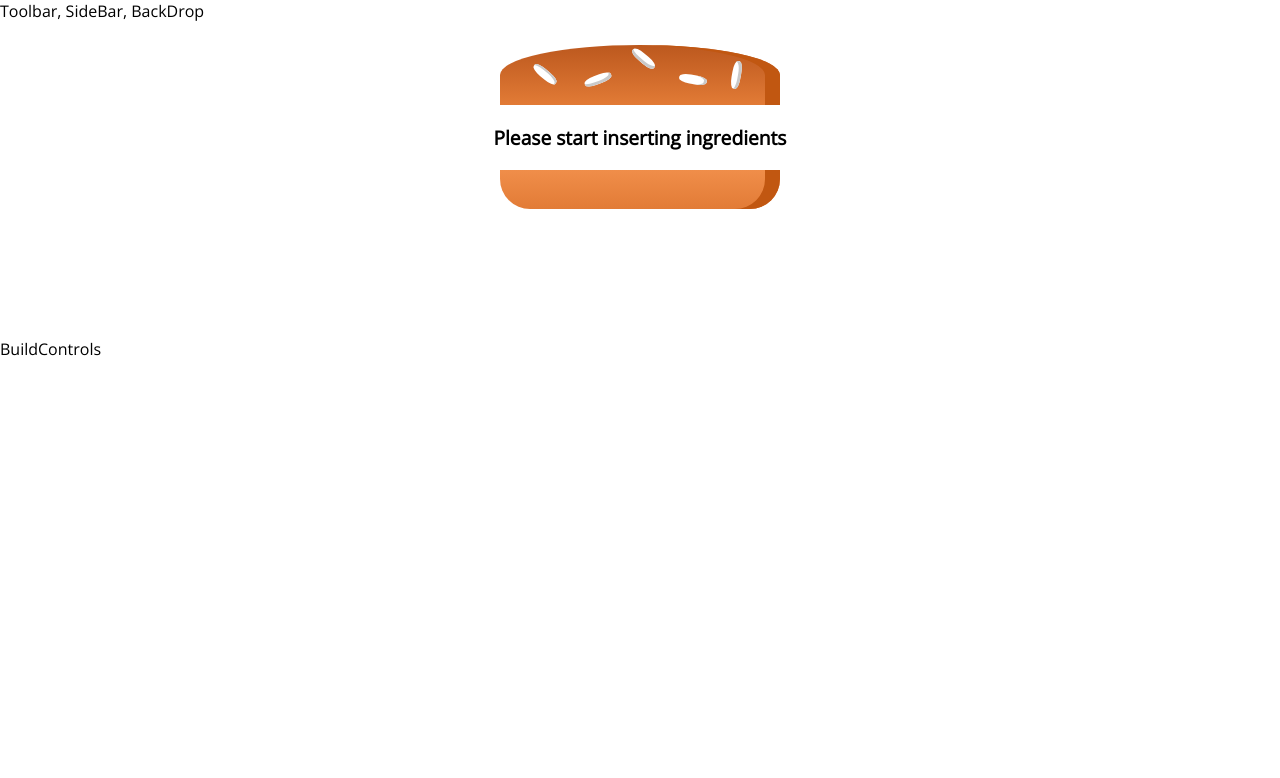
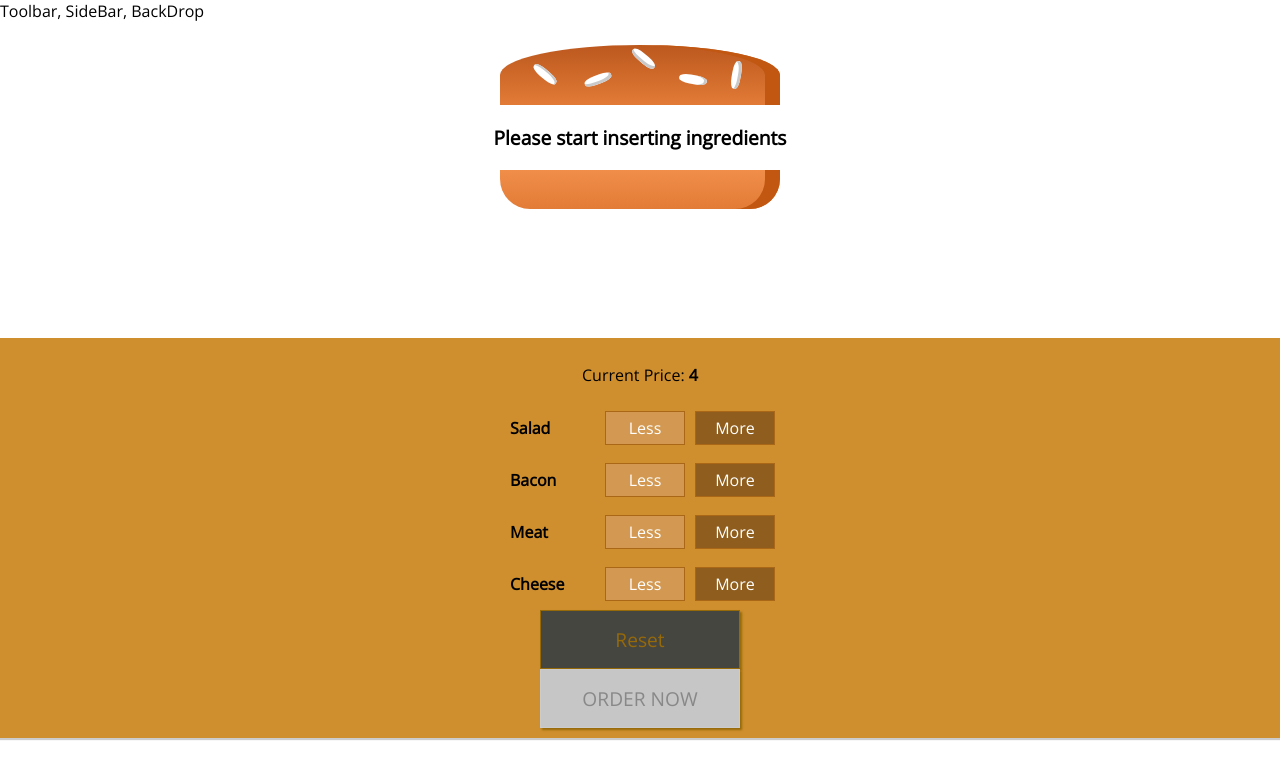
Before and after one commit to Balhau/react-demo, a React (Create React App) app: page / in a window 1280 px wide. Shown: the top 778 px of the page. Built offline with nearby package versions, Linux system fonts and the light colour scheme.

Commit message:
More on interaction and css

```diff
--- a/src/components/Burger/BuildControls/BuildControl/BuildControl.module.css
+++ b/src/components/Burger/BuildControls/BuildControl/BuildControl.module.css
@@ -0,0 +1,56 @@
+.BuildControl {
+    display: flex;
+    justify-content: space-between;
+    align-items: center;
+    margin: 5px 0;
+}
+
+.BuildControl button {
+    display: block;
+    font: inherit;
+    padding: 5px;
+    margin: 0 5px;
+    width: 80px;
+    border: 1px solid #AA6817;
+    cursor: pointer;
+    outline: none;
+}
+
+.BuildControl button:disabled {
+    background-color: #AC9980;
+    border: 1px solid #7E7365;
+    color: #ccc;
+    cursor: default;
+}
+
+.BuildControl button:hover:disabled {
+    background-color: #AC9980;
+    color: #ccc;
+    cursor: not-allowed;
+}
+
+.Label {
+    padding: 10px;
+    font-weight: bold;
+    width: 80px;
+}
+
+.BuildControl .Less {
+    background-color: #D39952;
+    color: white;
+}
+
+.BuildControl .More {
+    background-color: #8F5E1E;
+    color: white;
+}
+
+.BuildControl .Less:hover, .BuildControl .Less:active {
+    background-color: #DAA972;
+    color: white;
+}
+
+.BuildControl .More:hover,.BuildControl .More:active {
+    background-color: #99703F;
+    color: white;
+}
--- a/src/components/Burger/BuildControls/BuildControl/BuildControl.tsx
+++ b/src/components/Burger/BuildControls/BuildControl/BuildControl.tsx
@@ -0,0 +1,21 @@
+import React, {FunctionComponent as FN} from 'react';
+import classes from './BuildControl.module.css';
+
+type BuildControlType = {
+    label:string,
+    type: string,
+    add: any,
+    rem: any
+};
+
+const BuildControl : FN<BuildControlType>= (props:BuildControlType) => {
+
+    return (
+        <div className={classes.BuildControl}>
+            <div className={classes.Label}>{props.label}</div>
+            <button onClick={props.rem} className={classes.Less}>Less</button>
+            <button onClick={props.add} className={classes.More}>More</button>
+        </div>
+    );
+}
+export default BuildControl;
--- a/src/components/Burger/BuildControls/BuildControls.module.css
+++ b/src/components/Burger/BuildControls/BuildControls.module.css
@@ -8,3 +8,58 @@
      margin: auto;
      padding: 10px 0;
  }
+
+ .ResetButton {
+    background-color: rgb(70, 70, 64);
+    outline: none;
+    cursor: pointer;
+    border: 1px solid #966909;
+    color: #966909;
+    font-family: inherit;
+    font-size: 1.2em;
+    padding: 15px 30px;
+    box-shadow: 2px 2px 2px #966909;
+    width: 200px;
+}
+
+.OrderButton {
+    background-color: #DAD735;
+    outline: none;
+    cursor: pointer;
+    border: 1px solid #966909;
+    color: #966909;
+    font-family: inherit;
+    font-size: 1.2em;
+    padding: 15px 30px;
+    box-shadow: 2px 2px 2px #966909;
+    width: 200px;
+}
+
+.OrderButton:hover, .OrderButton:active {
+    background-color: #A0DB41;
+    border: 1px solid #966909;
+    color: #966909;
+}
+
+.OrderButton:disabled {
+    background-color: #C7C6C6;
+    cursor: not-allowed;
+    border: 1px solid #ccc;
+    color: #888888;
+}
+
+.OrderButton:not(:disabled) {
+    animation: enable 0.3s linear;
+}
+
+@keyframes enable {
+    0% {
+        transform: scale(1);
+    }
+    60% {
+        transform: scale(1.1);
+    }
+    100% {
+        transform: scale(1);
+    }
+}
--- a/src/components/Burger/BuildControls/BuildControls.tsx
+++ b/src/components/Burger/BuildControls/BuildControls.tsx
@@ -1,9 +1,43 @@
-import React from 'react';
+import React, {FunctionComponent as FN} from 'react';
+import classes from './BuildControls.module.css';
+import BuildControl from './BuildControl/BuildControl';
 
-const BuildControls = (props:any) => {
-    <div>
+type BuildControlsType = {
+    addIngredient : any,
+    remIngredient : any,
+    currentPrice : number,
+    purchaseable: boolean,
+    reset:any
+}
 
-    </div>
+
+
+const controls = [
+    {label: 'Salad', type: 'salad'},
+    {label: 'Bacon', type: 'bacon'},
+    {label: 'Meat', type: 'meat'},
+    {label: 'Cheese', type: 'cheese'},
+];
+
+const BuildControls : FN<BuildControlsType> = (props:BuildControlsType) => {
+    return (
+            <div className={classes.BuildControls}>
+                <p>Current Price: <strong>{props.currentPrice}</strong></p>
+                {controls.map(
+                    (crtl) => {
+                        return <BuildControl
+                                add={()=>props.addIngredient(crtl.type)}
+                                rem={()=>props.remIngredient(crtl.type)}
+                                key={crtl.label}
+                                label={crtl.label}
+                                type={crtl.type}
+                            />
+                    }
+                )}
+                <button onClick={props.reset} className={classes.ResetButton}>Reset</button>
+                <button className={classes.OrderButton} disabled={!props.purchaseable}>ORDER NOW</button>
+            </div>
+    )
 }
 
 export default BuildControls;
--- a/src/components/Burger/Burger.tsx
+++ b/src/components/Burger/Burger.tsx
@@ -10,10 +10,12 @@ type BurgerProps={
 
 const burger : FC<BurgerProps> = (props:BurgerProps) => {
 
-    let newIngredients : any =Utils.shuffle(
+    console.log("UpdateOnIngredients: ",props.ingredients);
+
+    let newIngredients : any = Utils.shuffle(
         Object.keys(props.ingredients)
             .flatMap((ingKey : any) => {
-                return [...Array(props.ingredients[ingKey])].map((_,i) => <BurgerIngredient key={ingKey+i} type={ingKey}/>)
+                return [...Array(props.ingredients[ingKey])].map((_,i) => <BurgerIngredient key={ingKey+"_"+i} type={ingKey}/>)
             })
         );
 
--- a/src/containers/BurgerBuilder/BurgerBuilder.tsx
+++ b/src/containers/BurgerBuilder/BurgerBuilder.tsx
@@ -2,27 +2,106 @@ import React, {useState} from 'react'
 import { FunctionComponent as FC } from 'react'
 import Aux from '../../hoc/aux';
 import Burger from '../../components/Burger/Burger';
+import BuildControls from '../../components/Burger/BuildControls/BuildControls';
 
 type BurgerBuilderProps = {
 
 };
 
+type Ingredient = {
+    [ingredients:string] : number
+};
+
+type Ingredients = {
+    ingredients : Ingredient
+    totalPrice : number,
+    purchaseable: boolean
+};
+
+type IngredientPrices = {
+    [ingredients:string] :number
+};
+
+const INGREDIENT_PRICES : IngredientPrices = {
+    salad: 0.5,
+    cheese: 0.4,
+    meat: 1.3,
+    bacon: 0.6
+}
+
 
 const BurgerBuilder : FC<BurgerBuilderProps> = (props : BurgerBuilderProps) => {
 
-    const [state,setState] = useState({
+    const getInitialState = () => {
+        return {
             ingredients : {
                 salad: 0,
                 bacon: 0,
                 cheese: 0,
                 meat: 0
+            },
+            totalPrice : 4,
+            purchaseable: false,
+        };
     }
-    });
+
+    const initialIngredients : Ingredients = getInitialState();
+
+    const [state,setState] = useState<Ingredients>(initialIngredients);
+
+    //Generic adder high-order function to reduce redundant code
+    const adder = (inc : number) => {
+        return (type: string) => {
+            const oldCount : number = state.ingredients[type];
+            const oldPrice: number = state.totalPrice;
+
+            let updatedCount = oldCount+inc;
+
+            updatedCount = updatedCount>0 ? updatedCount : 0;
+
+            const updatedIngredients : Ingredients = {...state};
+
+            let newPrice = oldPrice;
+
+            if(updatedCount!=oldCount){
+                newPrice=Math.round((newPrice + INGREDIENT_PRICES[type]*inc)*10)/10;
+            }
+
+
+            updatedIngredients.ingredients[type]=updatedCount;
+            updatedIngredients.totalPrice=newPrice;
+
+            const sum = Object.keys(updatedIngredients.ingredients).map(
+                ing => updatedIngredients.ingredients[ing]
+            ).reduce((sum,el)=> sum+el,0);
+
+            updatedIngredients.purchaseable=sum>0?true:false;
+
+            setState(updatedIngredients);
+        };
+    }
+
+    const addIngredient=adder(1);
+    const remIngredient=adder(-1);
+
+    const addIngredientHandler = (type : string) => {
+        addIngredient(type);
+    };
+
+    const removeIngredientHandler = (type : string) => {
+        remIngredient(type);
+    };
 
     return(
         <Aux>
             <Burger ingredients={state.ingredients}/>
-            <div>BuildControls</div>
+            <BuildControls
+                reset={()=>setState(getInitialState())}
+                purchaseable={state.purchaseable}
+                currentPrice={state.totalPrice}
+                addIngredient={addIngredientHandler}
+                remIngredient={removeIngredientHandler}
+            />
         </Aux>
     );
 };
```
Lines whose indentation alone changed are shown as unchanged.
